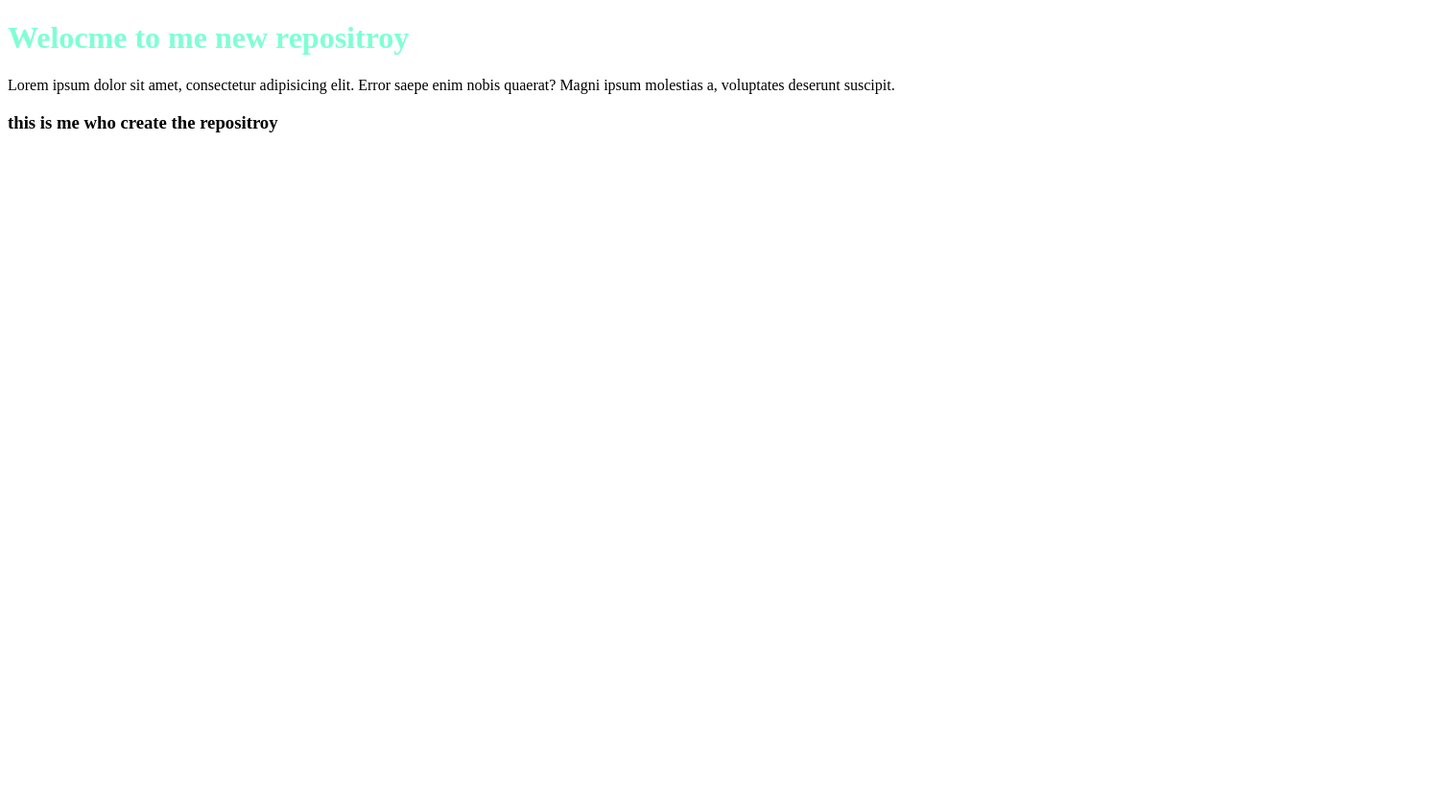
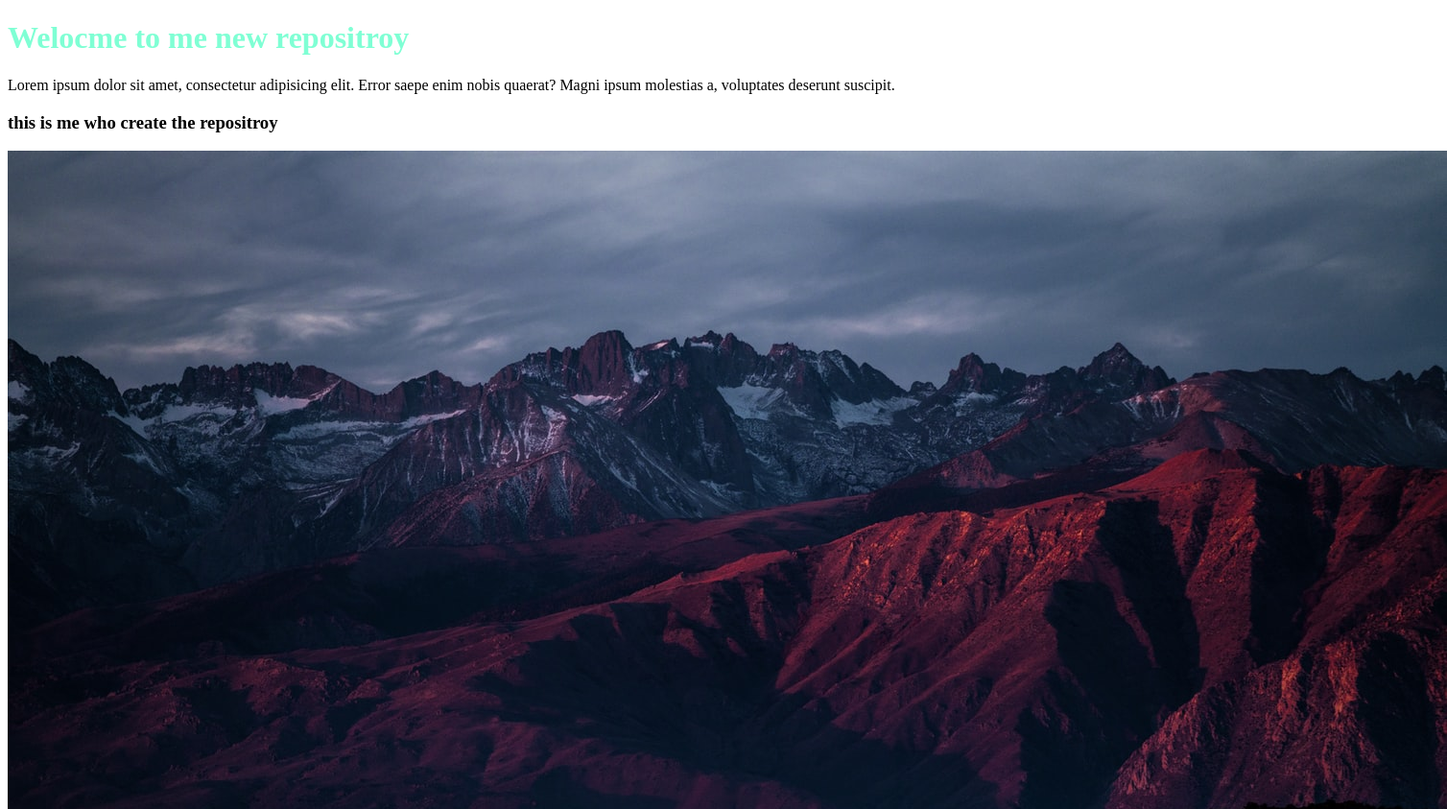
Before and after one commit to rajudev24/second-repo, a plain HTML site: page index.html in a window 1280 px wide. Shown: the top 843 px of the page at 96% size, 1508 px wide, since content can reach past the window. Before the commit the page ends 800 px from the top, so only its background shows below. Drawn offline with Linux system fonts and the light colour scheme.

Commit message:
Image added

```diff
--- a/index.html
+++ b/index.html
@@ -16,6 +16,7 @@
     <h3>
         this is me who create the repositroy
     </h3>
+    <img src="photo-1477346611705-65d1883cee1e (1).jpg" alt="">
 </body>
 
 </html>
```
Also changed, not shown: photo-1477346611705-65d1883cee1e (1).jpg (added).
